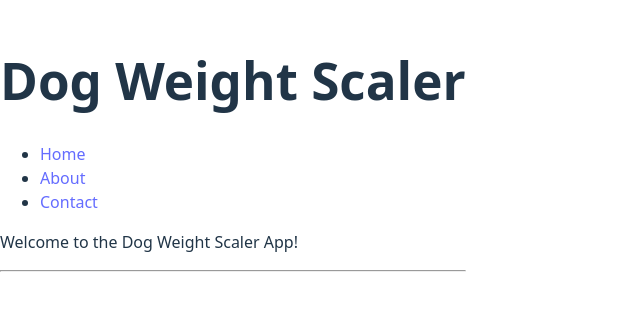
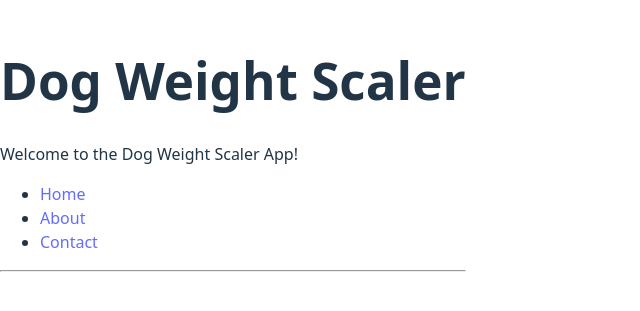
Before and after one commit to DarrylClay2005/Project-Name-Here-Capstone, a React (Vite) app: page / in a window 1280 px wide. Shown: the part 251-562 px from the top of the page, without its empty margins (0-640 px from the left). Built offline with nearby package versions, Linux system fonts and the light colour scheme.

Commit message:
fix: move welcome message inside a div in Header component

```diff
--- a/src/Header.jsx
+++ b/src/Header.jsx
@@ -2,6 +2,9 @@ function Header(){
 return (
     <header>
         <h1>Dog Weight Scaler</h1>
+        <div>
+            <p>Welcome to the Dog Weight Scaler App!</p>
+        </div>
         <nav>
             <ul>
                 <li><a href="#">Home</a></li>
@@ -9,9 +12,7 @@ return (
                 <li><a href="#">Contact</a></li>
             </ul>
         </nav>
-        <div>
-            <p>Welcome to the Dog Weight Scaler App!</p>
-        </div>
+
         <hr />
     </header>
 )
```
